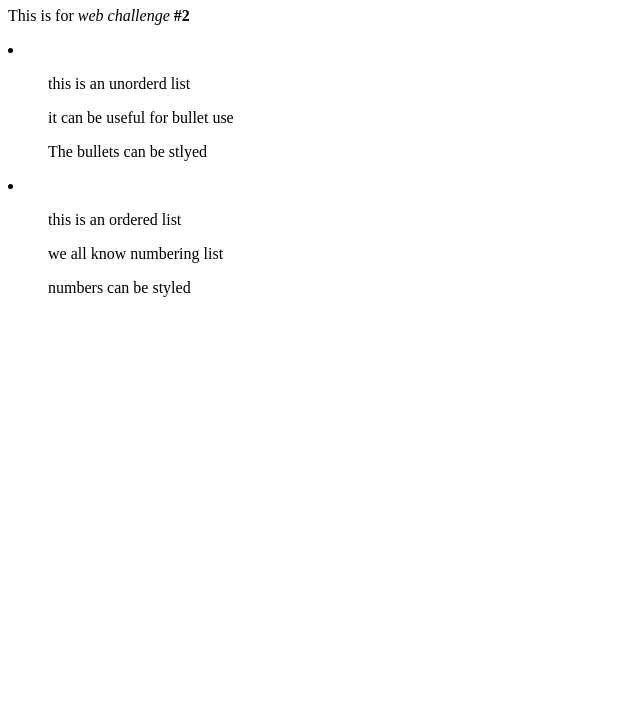
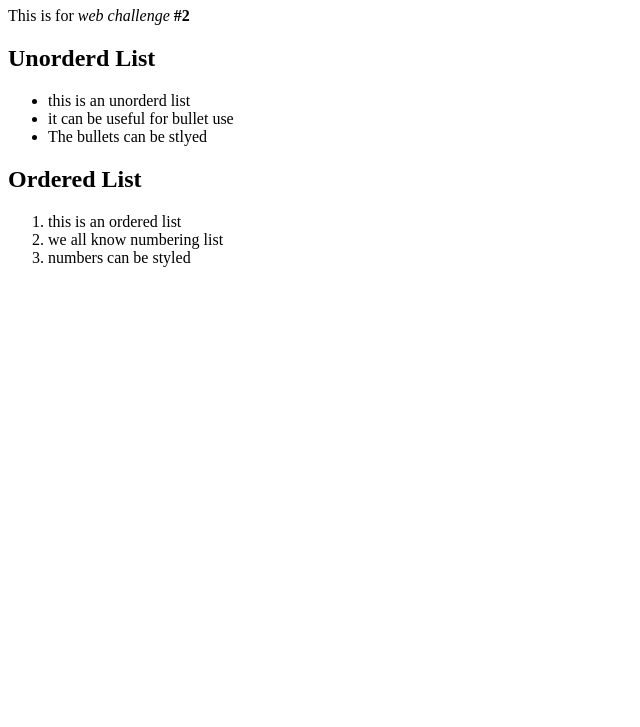
Before and after one commit to Justice-Through-Code/web-challenge-1-lederius, a plain HTML site: page index.html in a window 1280 px wide. Shown: the part 73-800 px from the top of the page, without its empty margins (0-640 px from the left). Drawn offline with Linux system fonts and the light colour scheme.

Commit message:
synatx for lists updated

```diff
--- a/index.html
+++ b/index.html
@@ -8,18 +8,20 @@
     <div>
     <!-- I know div have not been discussed yet
     I just want to keep this boilerplate organized for myslef -->
-        <h1>WebChallenge 2</h1>
+        <h1>Web Challenge 2</h1>
         <p>This is for <em>web challenge</em> <strong>#2</strong></p>
-        <li>
-            <ul>this is an unorderd list</ul>
-            <ul>it can be useful for bullet use</ul>
-            <ul>The bullets can be stlyed</ul>
-        </li>
-        <li>
-            <ol>this is an ordered list</ol>
-            <ol>we all know numbering list</ol>
-            <ol>numbers can be styled</ol>
-        </li>
+        <h2>Unorderd List</h2>
+        <ul>
+            <li>this is an unorderd list</li>
+            <li>it can be useful for bullet use</li>
+            <li>The bullets can be stlyed</li>
+        </ul>
+        <h2>Ordered List</h2>
+        <ol>
+            <li>this is an ordered list</li>
+            <li>we all know numbering list</li>
+            <li>numbers can be styled</li>
+        </ol>
     </div>
 </body>
 </html>
```
